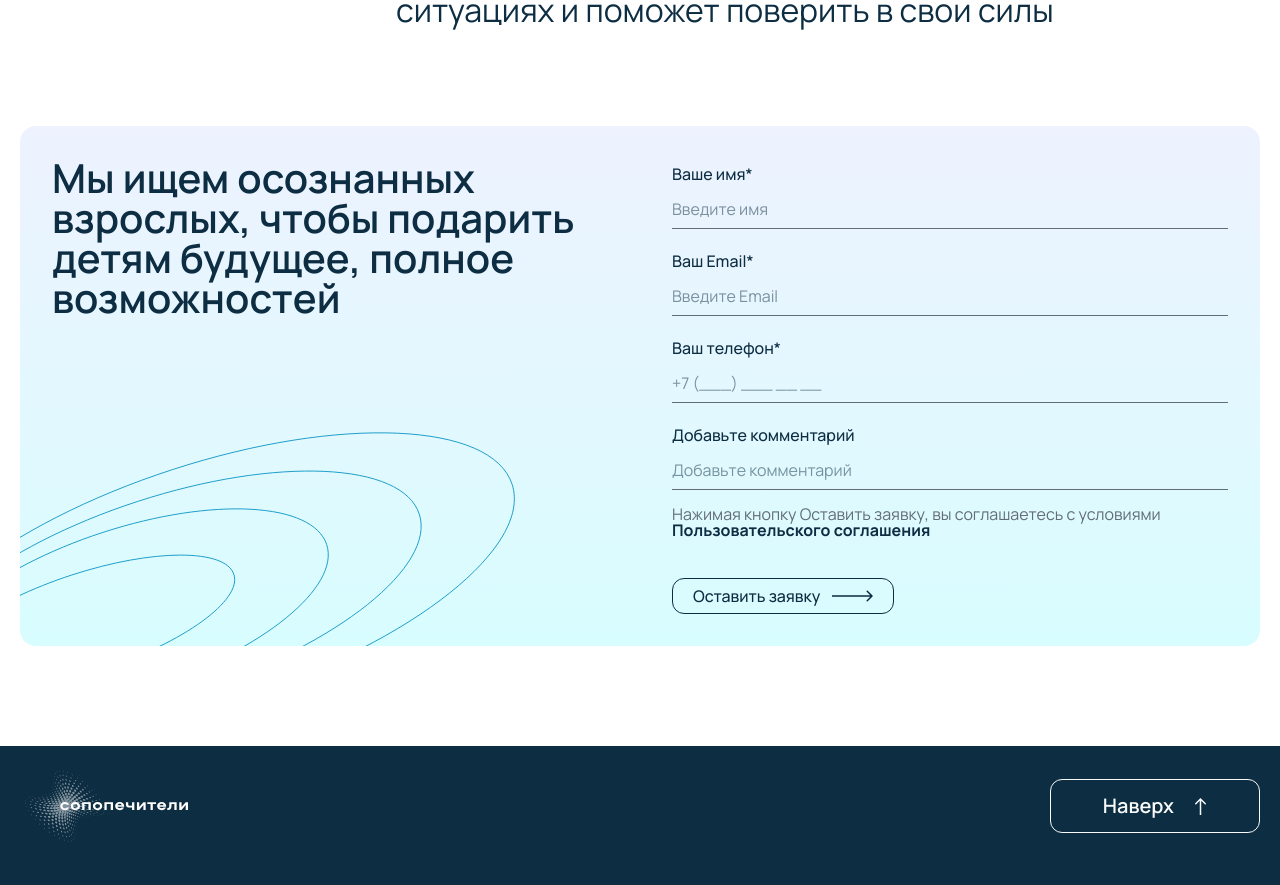
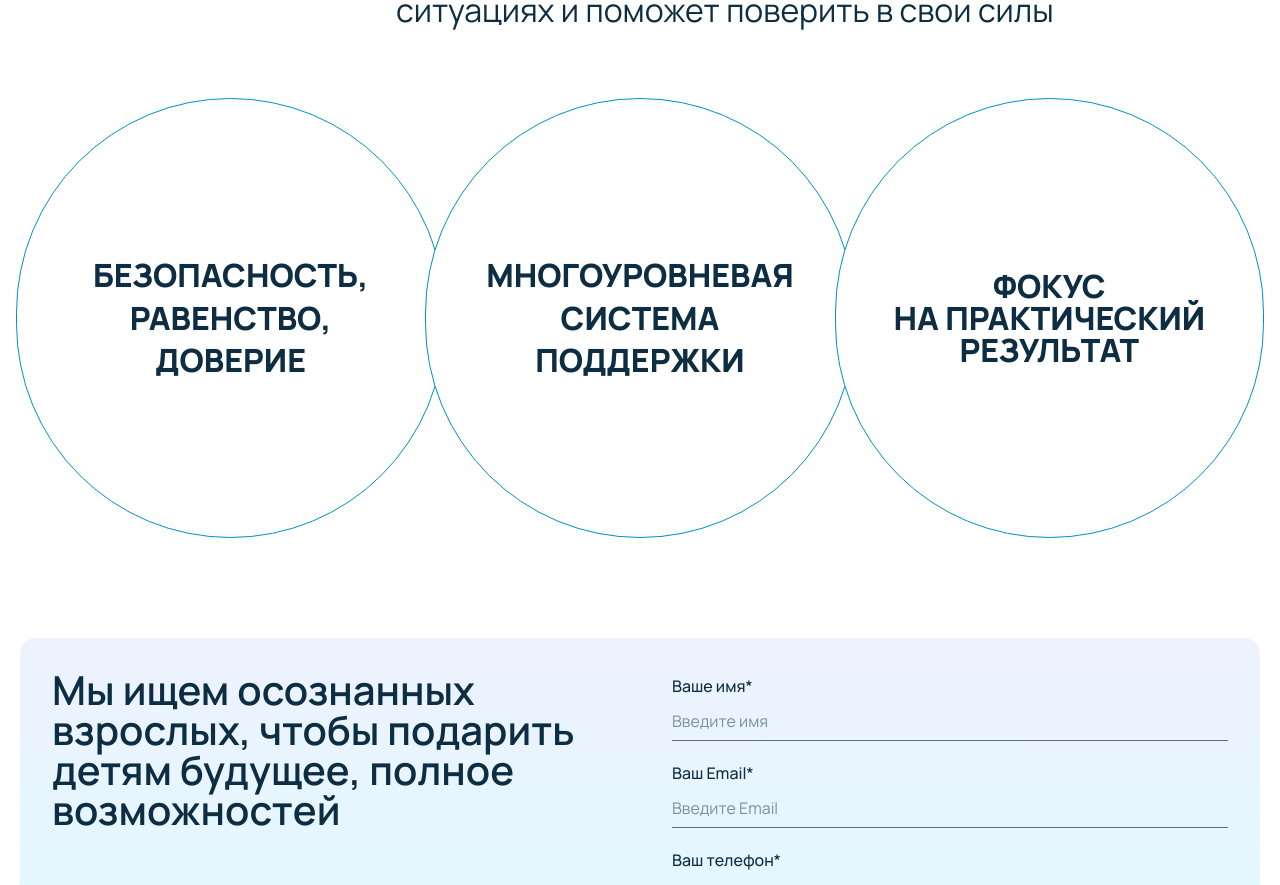
Before and after one commit to kozimovabduvali/sopopechitel, a React (Vite) app: page /about in a window 1280 px wide. Shown: the part 1788-2673 px from the top of the page. Built offline with nearby package versions, Linux system fonts and the light colour scheme.

Commit message:
MissionValues

```diff
--- a/src/components/Pages/About/MissionValues.jsx
+++ b/src/components/Pages/About/MissionValues.jsx
@@ -10,6 +10,28 @@ function MissionValues() {
           Помогаем детям, оставшимся без родительской поддержки, обрести значимого взрослого&nbsp;&mdash; наставника, который станет для них опорой, поддержит в&nbsp;трудных ситуациях и&nbsp;поможет поверить в&nbsp;свои силы
         </h2>
       </div>
+
+      {/* Radius */}
+      <div className='uppercase flex flex-col md:flex-row md:-space-x-5 -space-y-7 md:space-y-0 items-center justify-center text-center mt-10 md:mt-15 lg:mt-18'>
+        {/* 1 */}
+        <div className='bg-white border-[0.4px] border-accent rounded-full size-50 md:size-60 lg:size-80 xl:size-110 inline-flex items-center justify-center px-1 lg:px-6 xl:px-10'>
+          <h4 className='font-extrabold md:text-xl lg:text-2xl xl:text-[2rem] leading-[100%]leading-[100%]'>
+            безопасность, равенство, доверие
+          </h4>
+        </div>
+        {/* 2 */}
+        <div className='bg-white border-[0.4px] border-accent rounded-full size-50 md:size-60 lg:size-80 xl:size-110 inline-flex items-center justify-center px-1 lg:px-6 xl:px-10'>
+          <h4 className='font-extrabold md:text-xl lg:text-2xl xl:text-[2rem] leading-[100%]leading-[100%]'>
+            многоуровневая система поддержки
+          </h4>
+        </div>
+        {/* 3 */}
+        <div className='bg-white border-[0.4px] border-accent rounded-full size-50 md:size-60 lg:size-80 xl:size-110 inline-flex items-center justify-center px-1 lg:px-6 xl:px-10'>
+          <h4 className='font-extrabold md:text-xl lg:text-2xl xl:text-[2rem] leading-[100%]'>
+            фокус на практический результат
+          </h4>
+        </div>
+      </div>
     </>
   )
 }
```
